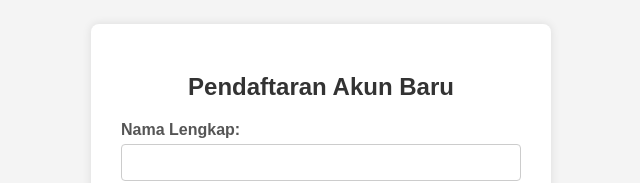
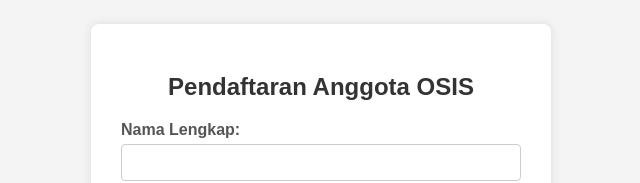
Before and after one commit to MFarel-dev/PROJEK-UNTUK-TIK, a plain HTML site: page index.html in a window 1280 px wide. Shown: the top 183 px of the page, without its empty margins (319-959 px from the left). Drawn offline with Linux system fonts and the light colour scheme.

Commit message:
Update index.html

```diff
--- a/index.html
+++ b/index.html
@@ -65,7 +65,7 @@
 <body>
 
     <div class="container">
-        <h2>Pendaftaran Akun Baru</h2>
+        <h2>Pendaftaran Anggota OSIS</h2>
 
         <form action="#" method="POST">
 
```
